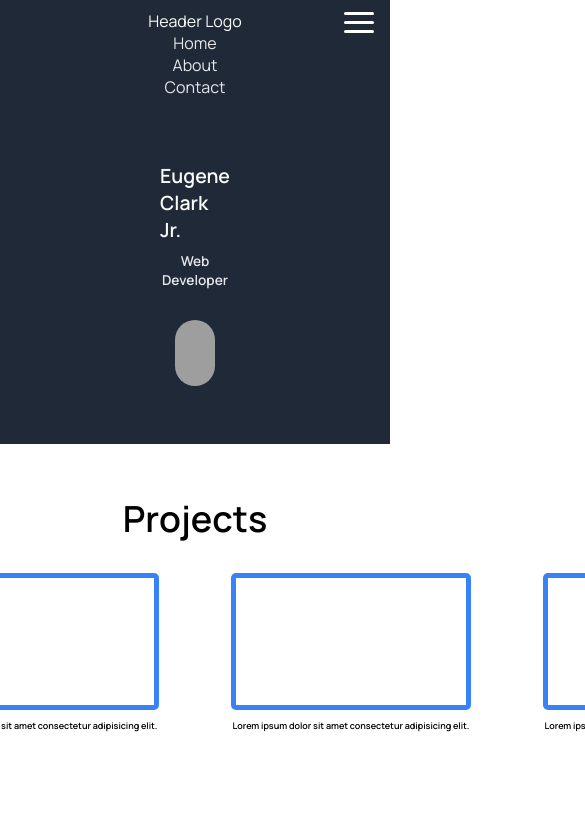
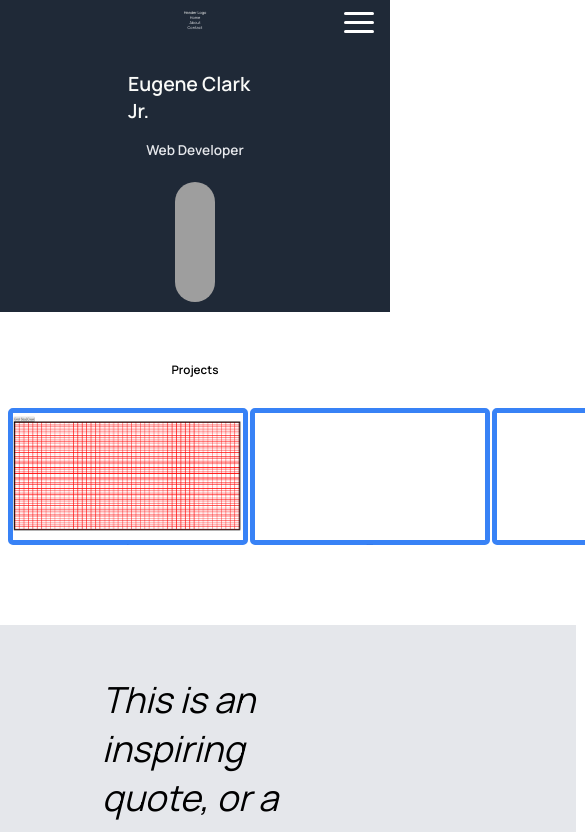
Before and after one commit to clarkjr2016/landing_page_ex, a plain HTML site: page index.html in a window 390 px wide. Both pictures are taken after a click on the link 359 px from the left and 22 px from the top of the page. Shown: the top 832 px of the page, 585 px wide, since content can reach past the window. Drawn offline with Linux system fonts and the light colour scheme; grey boxes are pictures that could not be loaded.

Commit message:
Updated the responsiveness of text

```diff
--- a/index.html
+++ b/index.html
@@ -12,7 +12,7 @@
       name="description"
       content="This is Eugene Clark's greatest creation"
     />
-    <meta name="viewport" content="width=device-width, initial-scale=1" />
+    <meta name="viewport" content="width=device-width, initial-scale=1.0" />
     <link rel="stylesheet" href="style.css" />
     <link rel="preconnect" href="https://fonts.googleapis.com" />
     <link rel="preconnect" href="https://fonts.gstatic.com" crossorigin />
@@ -45,7 +45,7 @@
         </ul>
       </nav>
       <!--                 This splits the navbar from the rest of the header                  -->
-      <div class="filler"></div>
+
       <!-- This is a filler div to cover the gap between the navbar and the hero section-->
       <div class="hero-container">
         <div class="hero-text">
@@ -56,7 +56,6 @@
           <img id="pic" src="Picture for landing page.JPG" />
         </div>
       </div>
-      <div class="filler"></div>
     </header>
     <!--                            Above is the header section of the document. Below leads to the content section                     -->
 
--- a/style.css
+++ b/style.css
@@ -30,10 +30,11 @@ header {
   justify-content: space-around;
   align-items: center;
   max-width: 100%;
+  margin-bottom: 1rem;
 }
 
 .header-logo {
-  font-size: 1rem;
+  font-size: 1vw;
   color: #f9faf8;
 }
 
@@ -47,6 +48,11 @@ ul {
 li {
   margin: 0 15px;
   display: block;
+  font-size: 1vw;
+}
+
+li a {
+  font-size: 1vw;
 }
 
 .toggle-button {
@@ -102,7 +108,6 @@ a {
   flex-direction: column;
   justify-content: space-evenly;
   min-width: 50%;
-  padding: 1em 2em;
   flex: 0 1 50%;
   gap: 0.5em;
 }
@@ -143,14 +148,20 @@ a {
   flex-direction: column;
   align-items: center;
   margin: 50px 0px;
-  font-size: 36px;
+  font-size: 0.25vw;
   font-weight: bold;
+}
+
+.random-information {
+  font-size: 3vw;
 }
 
 .square-container {
   display: flex;
   padding: 30px 8em;
   gap: 2em;
+  width: 100vw;
+  justify-content: space-evenly;
 }
 
 .square {
@@ -182,7 +193,6 @@ a {
   display: flex;
   flex-direction: column;
   align-items: center;
-  margin: 50px 0px;
   font-size: 36px;
   background-color: #e5e7eb;
 }
@@ -192,6 +202,7 @@ a {
   flex-direction: column;
   align-items: center;
   margin: 50px 8em;
+  max-width: 100vw;
 }
 
 .content-2 p {
@@ -263,6 +274,7 @@ footer p {
     justify-content: center;
     flex-direction: column;
     align-items: center;
+    margin-bottom: 2rem;
   }
 
   ul {
```
